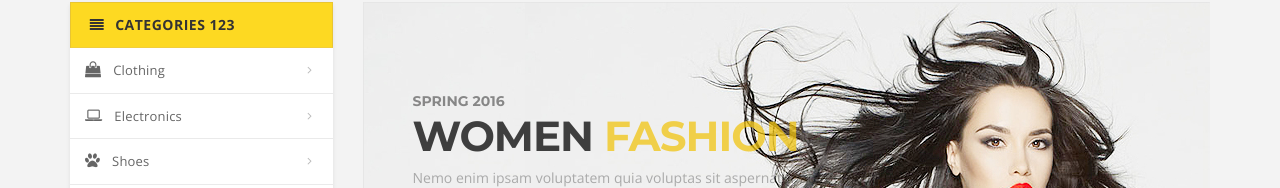
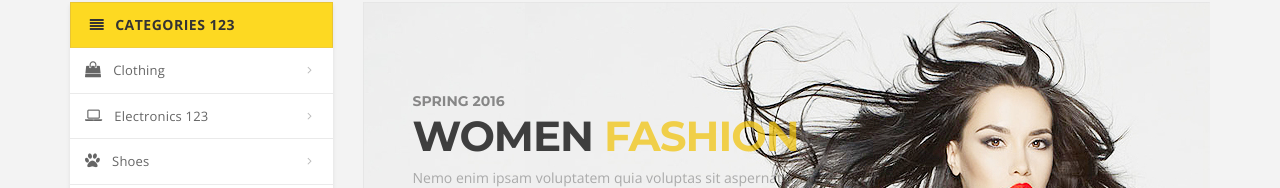
Before and after one commit to khanhngo0703/souvenir_shopping, a Vue app: page / in a window 1280 px wide. Shown: the part 166-354 px from the top of the page. Built offline with nearby package versions, Linux system fonts and the light colour scheme.

Commit message:
updated Electronics

```diff
--- a/src/components/HomeComponents.vue
+++ b/src/components/HomeComponents.vue
@@ -467,7 +467,7 @@
 
                                 <li class="dropdown menu-item"> <a href="#" class="dropdown-toggle"
                                         data-toggle="dropdown"><i class="icon fa fa-laptop"
-                                            aria-hidden="true"></i>Electronics</a>
+                                            aria-hidden="true"></i>Electronics 123</a>
                                     <!-- ================================== MEGAMENU VERTICAL ================================== -->
                                     <ul class="dropdown-menu mega-menu">
                                         <li class="yamm-content">
```
